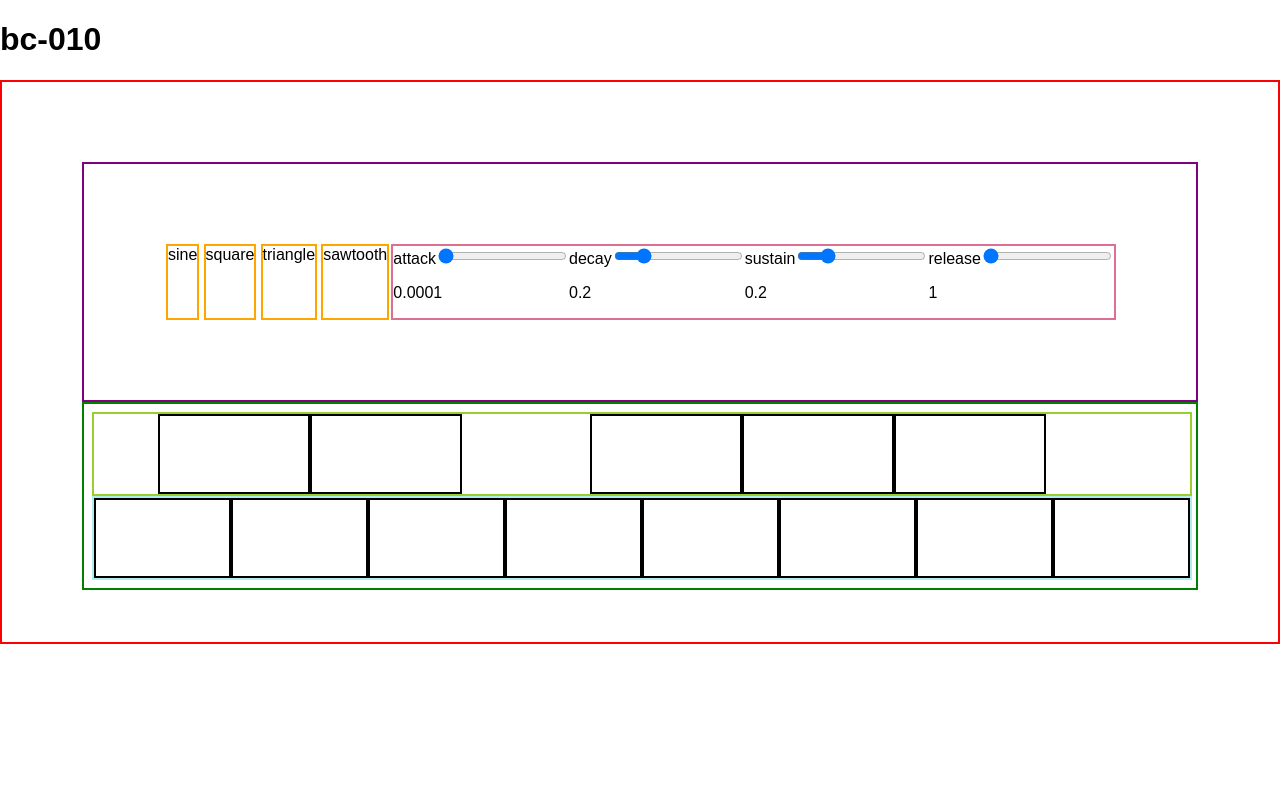
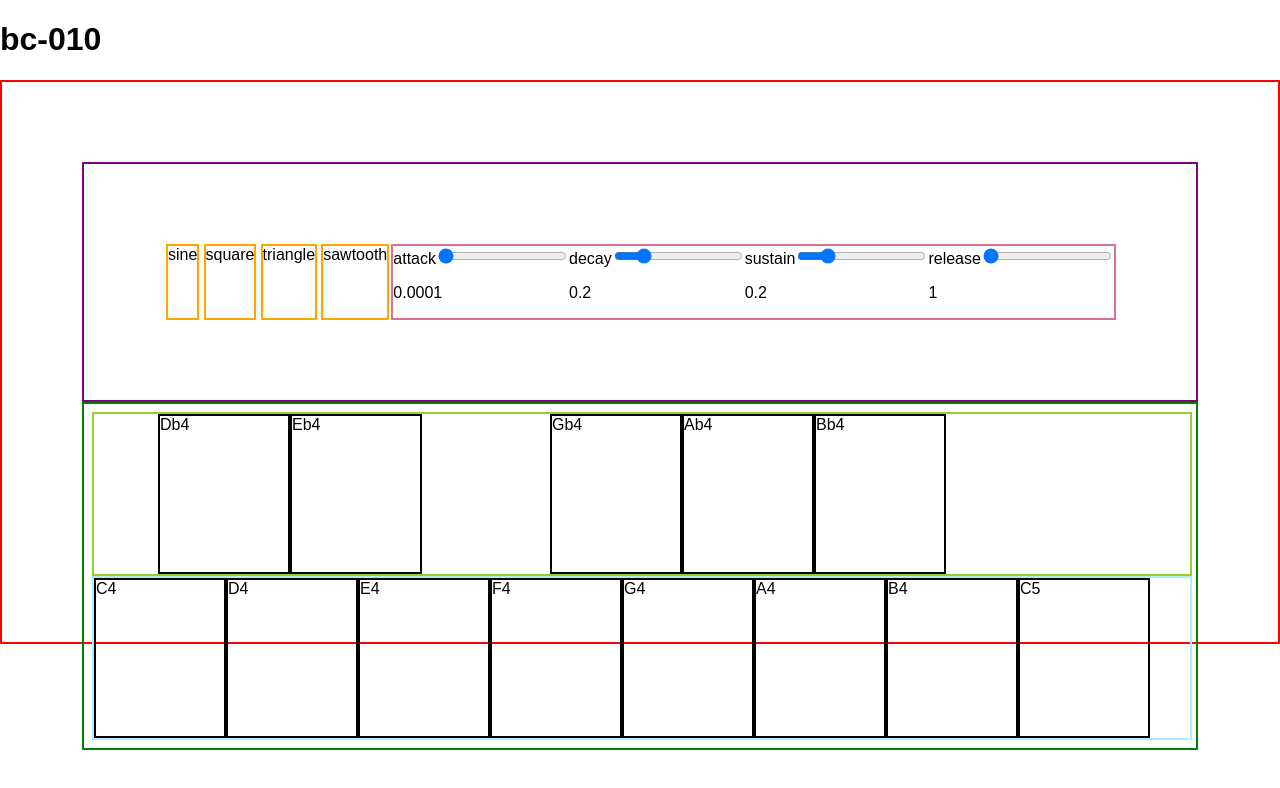
Before and after one commit to bcimbali/bc-010, a React (Create React App) app: page / in a window 1280 px wide. Shown: the top 788 px of the page. Built offline with nearby package versions, Linux system fonts and the light colour scheme.

Commit message:
note names appear on keys

```diff
--- a/src/App.css
+++ b/src/App.css
@@ -38,13 +38,13 @@
 .black-keys {
   border: 2px solid yellowgreen;
   display: flex;
-  height: 10vh;
-  /* margin-left: 5vw; */
+  height: 20vh;
   width: 100%;
 }
 
 /* .key-black {
-  margin-right: 2vw;
+  position: relative;
+  left: 5vw;
 } */
 
 .m-left {
@@ -58,14 +58,12 @@
 .white-keys {
   border: 2px solid paleturquoise;
   display: flex;
-  height: 10vh;
+  height: 20vh;
   width: 100%;
 }
 
 .key {
   border: 2px solid black;
-  /* margin: auto; */
-  padding: 10px;
   width: 10vw;
 }
 
--- a/src/components/BlackKey/BlackKey.jsx
+++ b/src/components/BlackKey/BlackKey.jsx
@@ -6,7 +6,7 @@ function Key(props) {
       className={`key-black key ${props.id === 3 ? 'm-left-3' : props.id === 1 ? 'm-left' : ''}`}
       onClick={() => props.keyPress(props.note)}
     >
-
+    {props.note}
     </div>
   );
 };
--- a/src/components/WhiteKey/WhiteKey.jsx
+++ b/src/components/WhiteKey/WhiteKey.jsx
@@ -6,7 +6,7 @@ function Key(props) {
       className="key"
       onClick={() => props.keyPress(props.note)}
     >
-
+    {props.note}
     </div>
   );
 };
```
